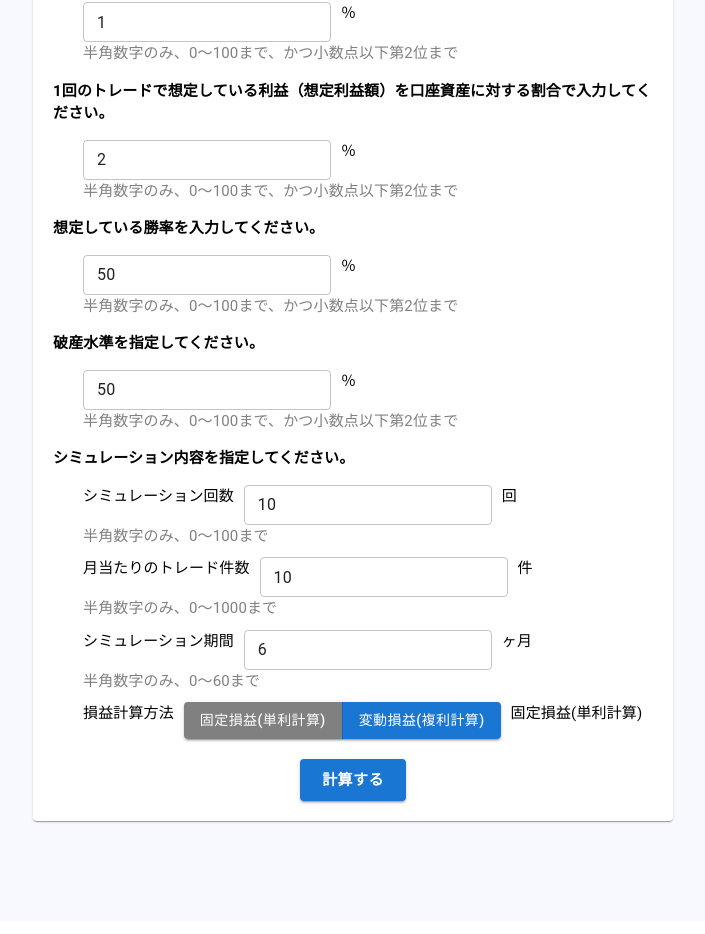
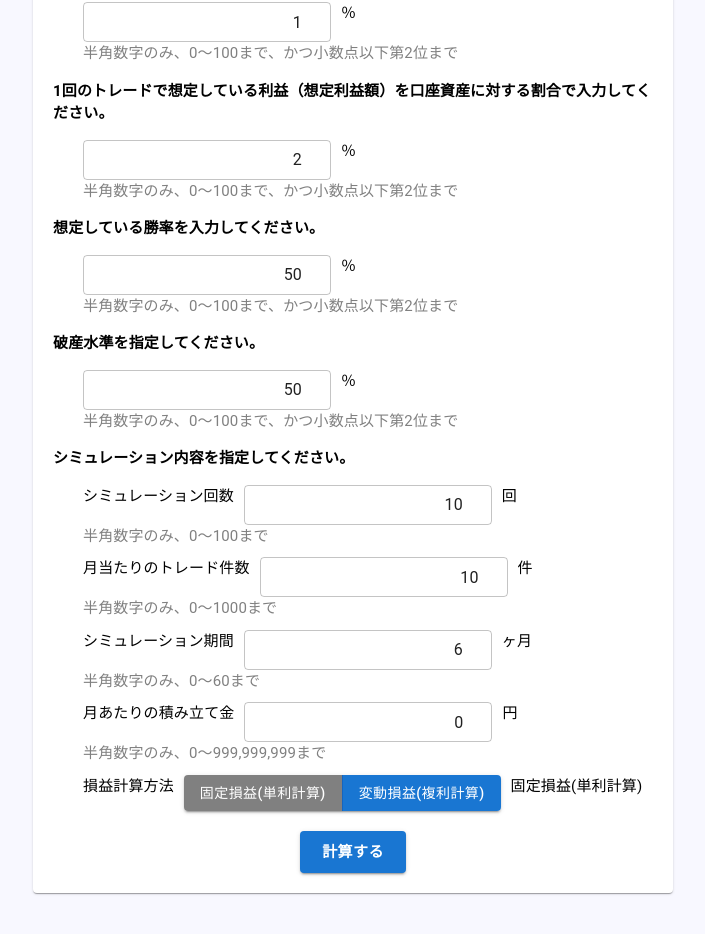
Before and after one commit to RuiHirano/fx_asset_simulator, a React (Create React App) app: page / in a window 1280 px wide. Shown: the part 512-1446 px from the top of the page, without its empty margins (287-992 px from the left). Built offline with nearby package versions, Linux system fonts and the light colour scheme.

Commit message:
add monthly deposit

```diff
--- a/src/App.tsx
+++ b/src/App.tsx
@@ -68,6 +68,7 @@ export interface InputData {
   monthlyTradeNum: number
   simulationMonthNum: number
   simulationNum: number
+  monthlyDeposit: number
 }
 
 export const defaultInputData: InputData = {
@@ -79,7 +80,8 @@ export const defaultInputData: InputData = {
   bankruptcyLevel: 0.5,
   monthlyTradeNum: 10,
   simulationMonthNum: 6,
-  simulationNum: 10
+  simulationNum: 10,
+  monthlyDeposit: 0
 }
 
 export const defaultResult: Result = {
@@ -145,6 +147,10 @@ class Simulator {
     let maxDrawdown = 0;
     let maxDrawdownRate = 0;
     for (let i = 1; i < data.simulationMonthNum * data.monthlyTradeNum + 1; i++) {
+      if (i % data.monthlyTradeNum === 0) {
+        // add monthly deposit
+        balance += data.monthlyDeposit
+      }
       if (Math.random() <= data.winRate) {
         if (data.type === 'fixed') {
           balance += data.balance * data.reward;
--- a/src/components/Form.tsx
+++ b/src/components/Form.tsx
@@ -28,7 +28,7 @@ const InputField: React.FC<{ label?: string, error?: string, value: number, unit
             {label}
           </Typography>
         }
-        <TextField type="number" size="small" defaultValue={value} onChange={onChange} />
+        <TextField type="number" InputProps={{ inputProps: { style: { textAlign: 'right' } } }} size="small" defaultValue={value} onChange={onChange} />
         <Typography style={{ marginLeft: 10, fontSize: 15, color: 'black' }}>
           {unit}
         </Typography>
@@ -90,6 +90,7 @@ const schema = yup.object({
   monthlyTradeNum: yup.number().positive().integer().min(0).max(1000).required(),
   simulationMonthNum: yup.number().positive().integer().min(0).max(60).required(),
   simulationNum: yup.number().positive().integer().min(0).max(100).required(),
+  monthlyDeposit: yup.number().positive().integer().min(0).max(999999999).required(),
 }).required();
 
 function delay(n: number) {
@@ -133,6 +134,7 @@ const Form: React.FC<Props> = ({ onSubmit }) => {
         <InputField label="シミュレーション回数" value={getValues("simulationNum")} unit="回" description="半角数字のみ、0～100まで" hints={[]} onChange={(e) => { setValue("simulationNum", parseInt(e.target.value)) }} />
         <InputField label="月当たりのトレード件数" value={getValues("monthlyTradeNum")} unit="件" description="半角数字のみ、0～1000まで" hints={[]} onChange={(e) => { setValue("monthlyTradeNum", parseInt(e.target.value)) }} />
         <InputField label="シミュレーション期間" error={errors.simulationMonthNum?.message} value={getValues("simulationMonthNum")} unit="ヶ月" description="半角数字のみ、0～60まで" hints={[]} onChange={(e) => { setValue("simulationMonthNum", parseInt(e.target.value)) }} />
+        <InputField label="月あたりの積み立て金" error={errors.monthlyDeposit?.message} value={getValues("monthlyDeposit")} unit="円" description="半角数字のみ、0～999,999,999まで" hints={[]} onChange={(e) => { setValue("monthlyDeposit", parseInt(e.target.value)) }} />
         <SelectField label="損益計算方法" error={errors.type?.message} value={getValues("type")} values={[{ key: "fixed", label: "固定損益(単利計算)" }, { key: "variable", label: "変動損益(複利計算)" }]} description="" hints={[]} onChange={(value: string) => { setValue("type", value === "fixed" ? "fixed" : "variable") }} />
       </InputLabel>
       <div style={{ marginTop: 20, display: 'flex', justifyContent: 'center', alignItems: 'center' }}>
```
